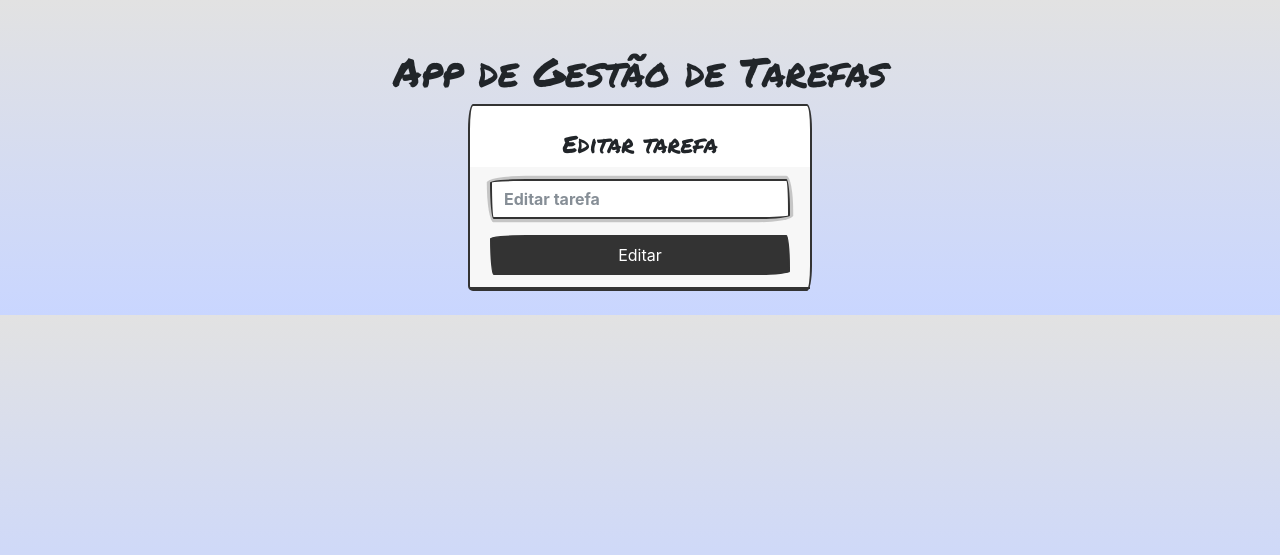
After one commit to EnSabahNurX/GestordeTarefas, a Flask app: page /editar-tarefa/1 in a window 1280 px wide. The commit adds this page. Shown: the top 555 px of the page. Run offline with Flask 2, Linux system fonts and the light colour scheme; data that the repository does not hold is empty; some libraries are stand-ins or nearby versions; some web fonts are replaced.

Commit message:
edit option was added to every task

```diff
--- a/app.py
+++ b/app.py
@@ -79,6 +79,19 @@ def feita(id):
     return redirect(url_for('home'))
 
 
+@app.route('/editar-tarefa/<id>', methods=['GET', 'POST'])
+def editar(id):
+    tarefa = Tarefa.query.filter_by(id=int(id)).first()
+
+    if request.method == 'POST':
+        tarefa.conteúdo = request.form['conteúdo_tarefa']
+        db.session.commit()
+        return redirect(url_for('home'))
+
+    else:
+        return render_template('editar.html', tarefa=tarefa)
+
+
 @app.route('/limpar', methods=['POST'])
 def limpar():
     # Limpa todas as informações na base de dados
--- /dev/null
+++ b/templates/editar.html
@@ -0,0 +1,51 @@
+<!DOCTYPE html>
+<html lang="en">
+<head>
+    <meta charset="UTF-8">
+    <title>App Gestor de Tarefas</title>
+    <!-- Bootstrap 4 Sketchy -->
+    <link crossorigin="anonymous" href="https://cdn.jsdelivr.net/npm/bootswatch@4.5.2/dist/sketchy/bootstrap.min.css"
+          integrity="sha384-RxqHG2ilm4r6aFRpGmBbGTjsqwfqHOKy1ArsMhHusnRO47jcGqpIQqlQK/kmGy9R" rel="stylesheet">
+    <!-- Google Fonts -->
+    <link href="https://fonts.googleapis.com" rel="preconnect">
+    <link crossorigin href="https://fonts.gstatic.com" rel="preconnect">
+    <link href="https://fonts.googleapis.com/css2?family=Permanent+Marker&display=swap" rel="stylesheet">
+    <!-- Font Awesome -->
+    <link crossorigin="anonymous" href="https://stackpath.bootstrapcdn.com/font-awesome/4.7.0/css/font-awesome.min.css"
+          integrity="sha384-wvfXpqpZZVQGK6TAh5PVlGOfQNHSoD2xbE+QkPxCAFlNEevoEH3Sl0sibVcOQVnN" rel="stylesheet">
+    <!-- Style sheet -->
+    <link href="{{ url_for('static', filename='main.css') }}" rel="stylesheet">
+</head>
+
+<body>
+<main class="container p-4">
+    <!--    <h1 class="display-4 text-center mt-4">Estou em index.html</h1>-->
+    <h1 class="display-5 text-center mt-4 titulo">App de Gestão de Tarefas</h1>
+    <div class="row">
+        <!--Este div vai ocupar 4 colunas do espaço (centrado)-->
+        <div class="col-md-4 offset-md-4 my-auto">
+            <!--Criação do objeto card-->
+            <div class="card">
+                <br>
+                <h1 class="h4 status text-center">Editar tarefa</h1>
+                <div class="card-header">
+                    <!-- Separamos o input do botão colocando o input neste form-group para que os elementos não estejam colados e haja separação entre eles -->
+                    <form action="/editar-tarefa/{{tarefa.id}}" method="POST">
+                        <div class="form-group">
+                            <input autofocus class="form-control" id="conteúdo_tarefa" name="conteúdo_tarefa"
+                                   name="conteúdo_tarefa" placeholder="Editar tarefa" type="text"
+                                   value="{{tarefa.conteúdo}}">
+                        </div>
+                        <!-- btn-block faz com que o botão ocupe toda a largura -->
+                        <button class="btn btn-primary btn-block" type="submit">
+                            Editar
+                        </button>
+                    </form>
+                </div>
+            </div>
+        </div>
+    </div>
+</main>
+</body>
+
+</html>
```
Also changed, not shown: templates/index.html (+13 -2 lines), database/tarefas.db.
